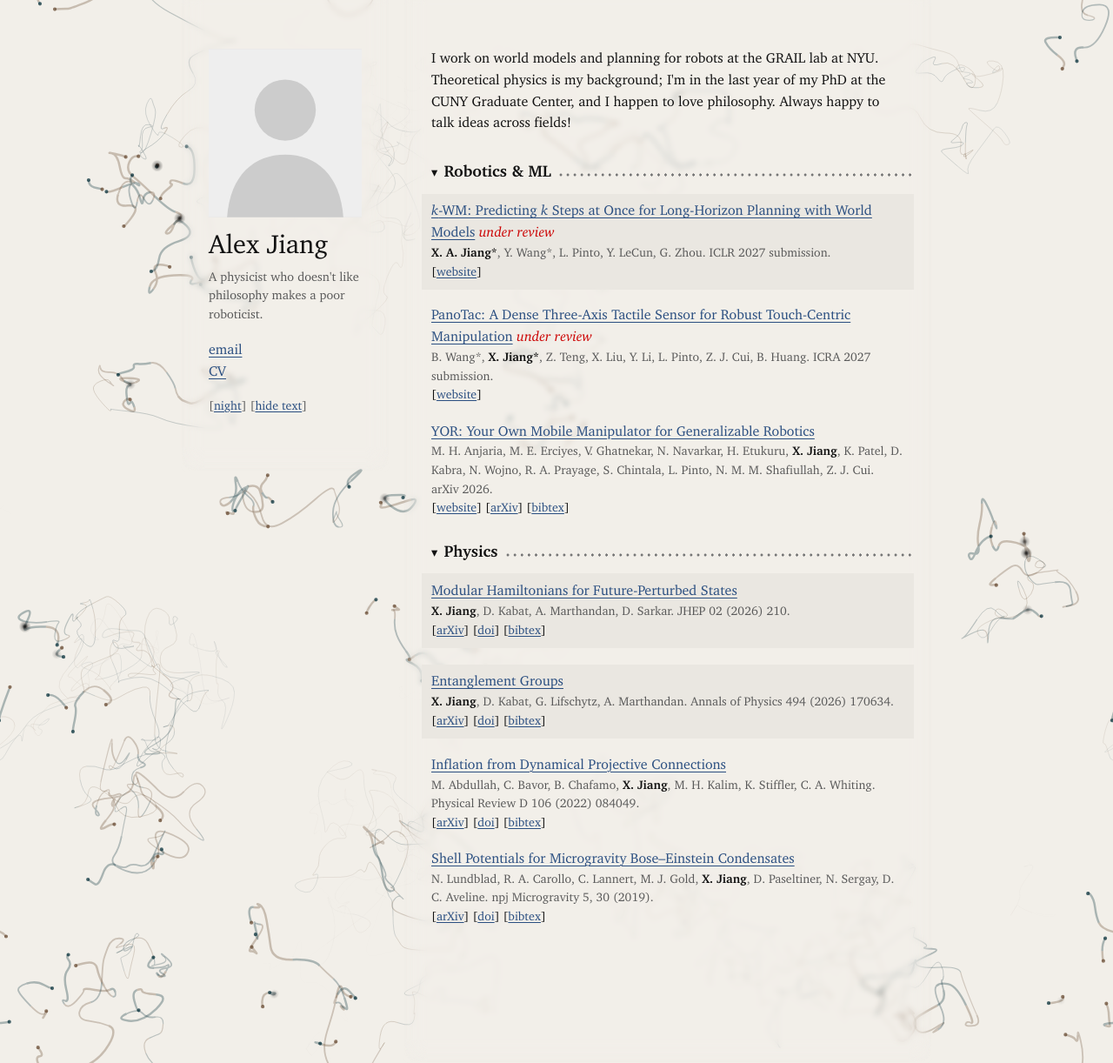
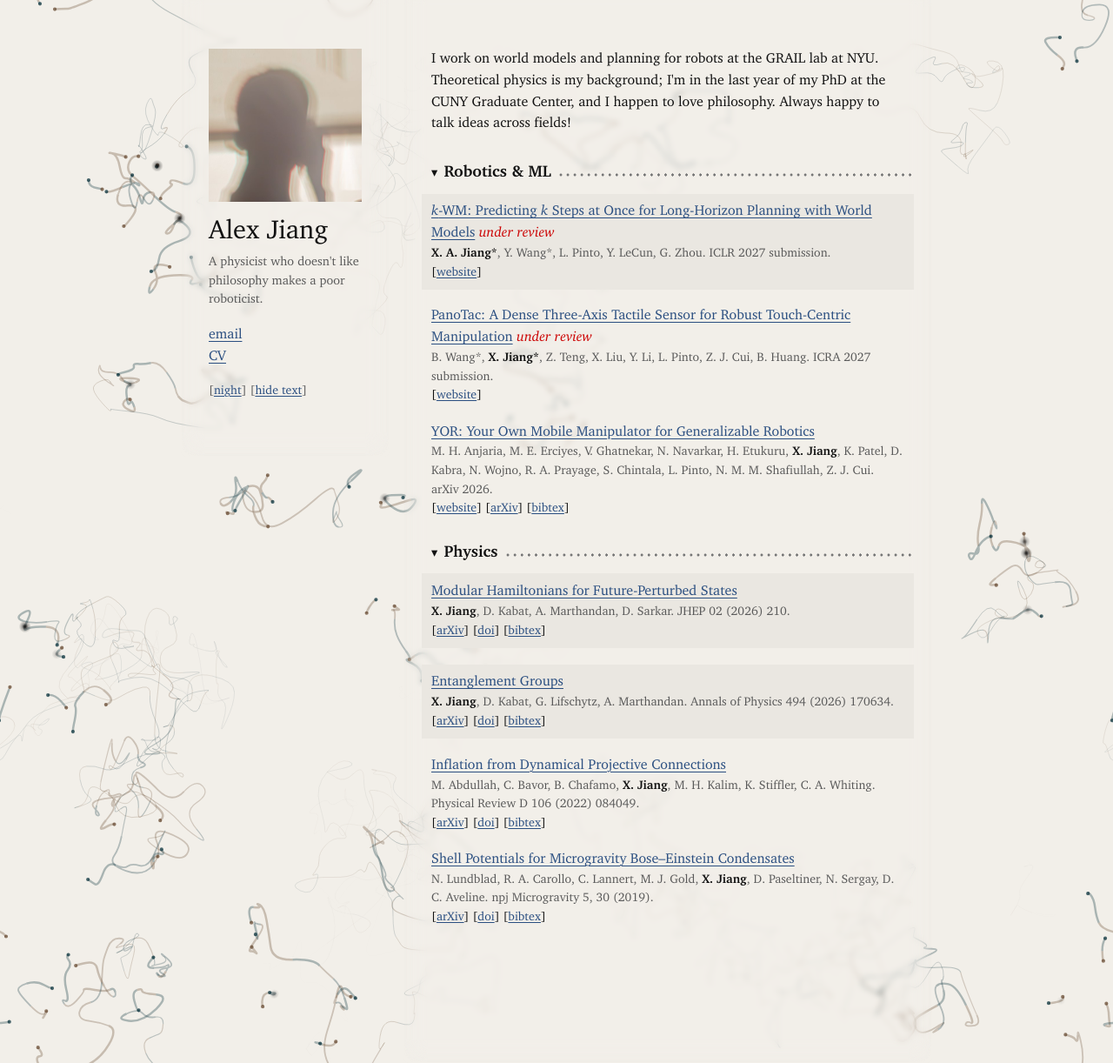
Before and after one commit to Alex-Xiaole-Jiang/Alex-Xiaole-Jiang.github.io, a Jekyll site: the page built from index.html, in a window 1280 px wide and 1222 px high. Shown: the whole window at 87% size. Built offline with Jekyll 4.4.1, drawn with Linux system fonts in a browser that asks for light colours.

Commit message:
Use Alex's own edit as the photo, shown square
The silhouette edit is cropped square, so the photo box is now 1:1
instead of 10:11. The file is 528px (3x the 176px column) with the
camera metadata stripped.

Co-Authored-By: Claude Opus 5.5 <noreply@anthropic.com>

```diff
--- a/_config.yml
+++ b/_config.yml
@@ -8,7 +8,7 @@ baseurl: ""
 name: Alex Jiang
 tagline:
   - A physicist who doesn't like philosophy makes a poor roboticist.
-photo: /assets/img/photo.svg
+photo: /assets/img/photo.jpg
 email: xiaole.jiang.alex@gmail.com
 cv: /assets/xiaole-alex-jiang-cv.pdf
 scholar: ""  # paste the Google Scholar profile URL here and the link appears
--- a/assets/css/site.css
+++ b/assets/css/site.css
@@ -173,7 +173,7 @@ img { max-width: 100%; height: auto; }
   align-self: start;
   padding: var(--top) 0 2rem;
 }
-.me .photo { display: block; width: 100%; aspect-ratio: 100 / 110; object-fit: cover; background: var(--photo-bg); }
+.me .photo { display: block; width: 100%; aspect-ratio: 1; object-fit: cover; background: var(--photo-bg); }
 .me h1 { font-size: 1.9rem; font-weight: 400; line-height: 1.15; margin: 1.1rem 0 0.4rem; }
 .me .tag { margin: 0 0 1.1rem; color: var(--gray); font-size: 0.9rem; line-height: 1.5; }
 .contact a { display: block; width: max-content; }
--- a/index.html
+++ b/index.html
@@ -4,7 +4,7 @@ layout: default
 <div class="page">
 
   <header class="me">
-    <img class="photo" src="{{ site.photo | relative_url }}" width="176" height="194" alt="Photo of {{ site.name }}">
+    <img class="photo" src="{{ site.photo | relative_url }}" width="176" height="176" alt="Photo of {{ site.name }}">
     <h1>{{ site.name }}</h1>
     <p class="tag">{% for line in site.tagline %}<span>{{ line }}</span>{% unless forloop.last %}<br>{% endunless %}{% endfor %}</p>
     <p class="contact">{% include contact.html %}</p>
```
Also changed, not shown: assets/img/photo.jpg (added), assets/img/photo.svg (deleted).
